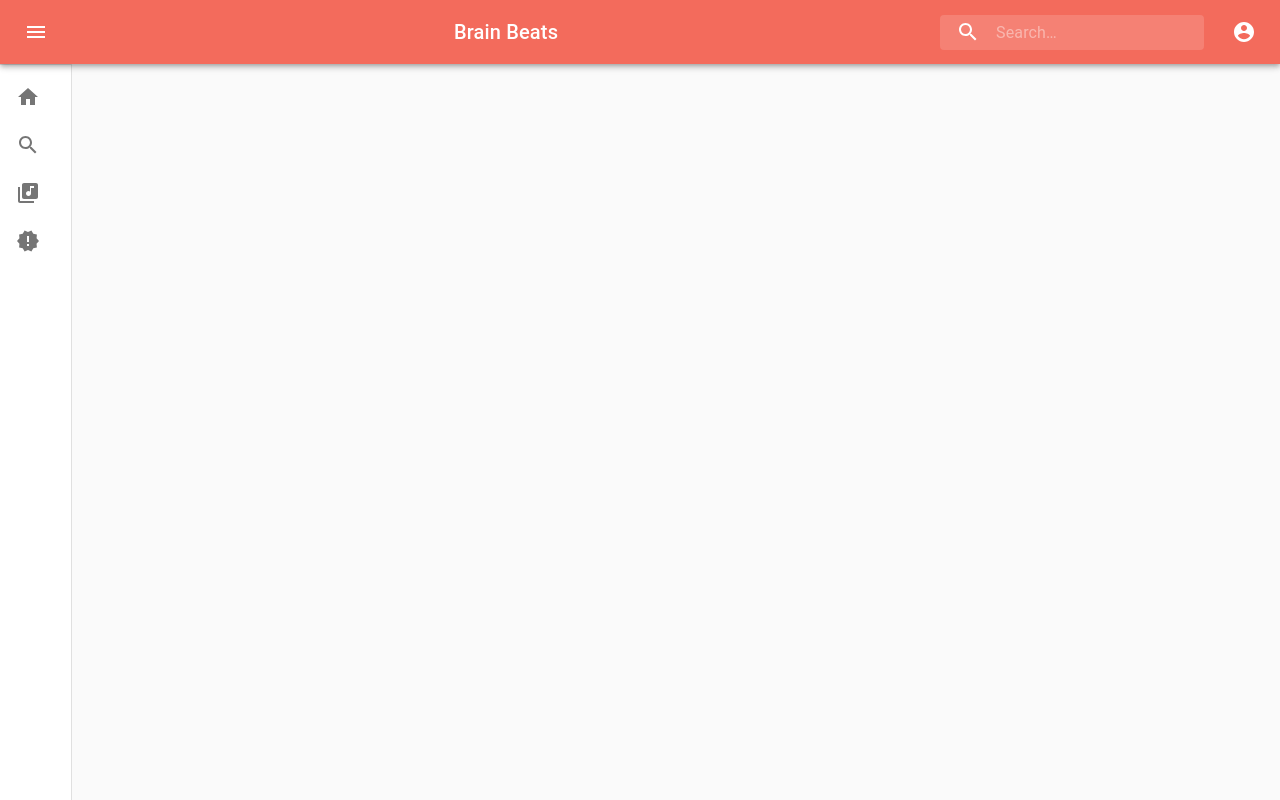
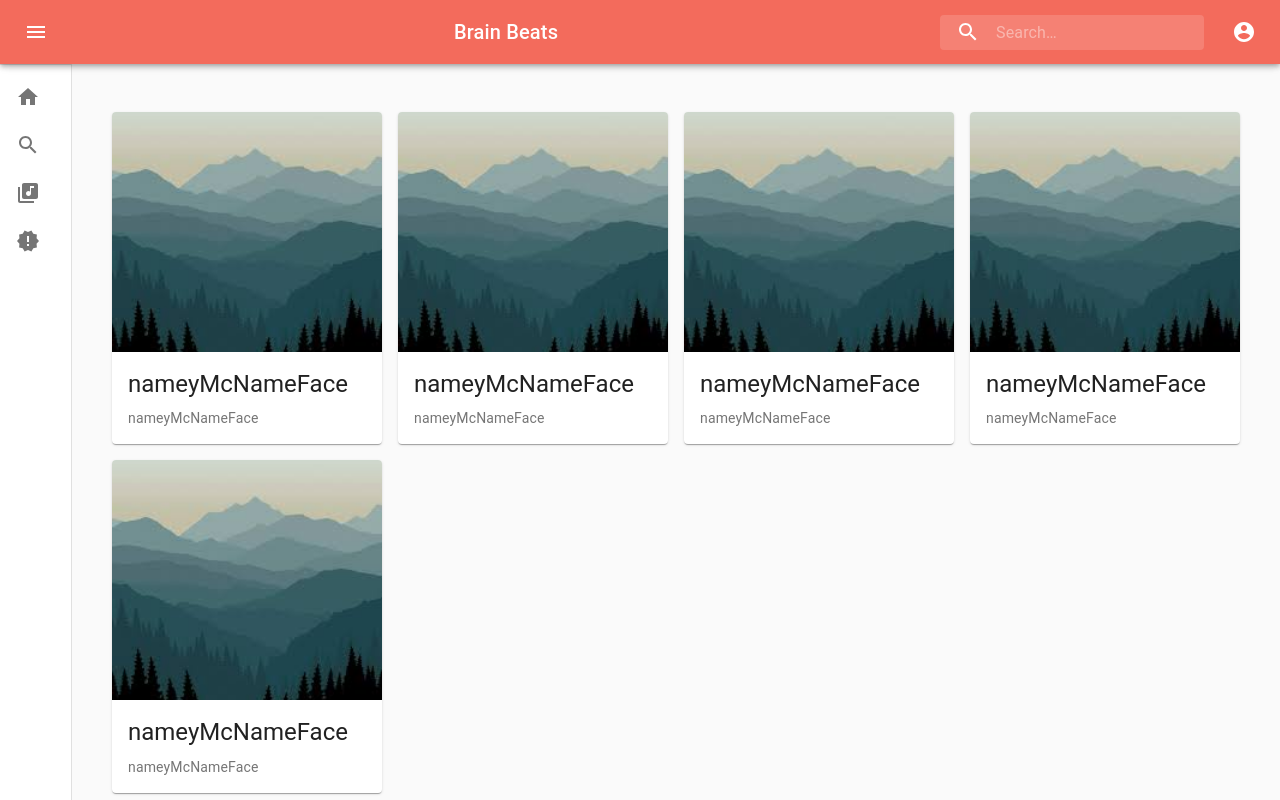
Before and after one commit to BrainBeatsUCF/brainbeats-web, a React (Create React App) app: page / in a window 1280 px wide. Both pictures are taken after a click on the button "Your Library". Built offline with nearby package versions, Linux system fonts and the light colour scheme.

Commit message:
Added tile generation to Library Page

```diff
--- a/src/components/Dashboard.tsx
+++ b/src/components/Dashboard.tsx
@@ -147,7 +147,7 @@ const useStyles = makeStyles(theme => ({
   },
 }));
 
-export default function Dashboard() {
+const Dashboard: React.FC = () => {
   const classes = useStyles();
 	const history = useHistory();
 
@@ -162,7 +162,7 @@ export default function Dashboard() {
 	  setOpen(false);
   };
 
-  const handlePageSelection = (page: React.SetStateAction<JSX.Element>) => {
+  const handlePageSelection = (page: any) => {
     setPage(page);
   }
 
@@ -175,7 +175,7 @@ export default function Dashboard() {
     }
   };
 
-  const fixedHeightPaper = clsx(classes.paper, classes.fixedHeight);
+  // const fixedHeightPaper = clsx(classes.paper, classes.fixedHeight);
   const menuId = 'primary-search-account-menu';
 
 	return (
@@ -214,7 +214,7 @@ export default function Dashboard() {
         aria-controls={menuId}
         aria-haspopup="true"
         onClick={async (): Promise<void> => {
-              handleProfileMenuOpen(history);
+          handleProfileMenuOpen(history);
         }}
         color="inherit"
         >
@@ -271,3 +271,5 @@ export default function Dashboard() {
 	  </div>
 	);
 }
+
+export default Dashboard;
--- a/src/components/LibraryPage.tsx
+++ b/src/components/LibraryPage.tsx
@@ -1,10 +1,107 @@
 import React from 'react';
-import CssBaseline from '@material-ui/core/CssBaseline';
+import BackendContext from '../util/api/backendContext';
+import { makeStyles } from '@material-ui/core/styles';
+import {
+    Grid,
+    Card,
+    CardContent,
+    Typography,
+    CardHeader,
+    CardActionArea,
+    CardActions,
+    CardMedia,
+    Button
+} from '@material-ui/core/';
+import MoreVertIcon from '@material-ui/icons/MoreVert';
 
-export default function LibraryPage() {
-  return (
-    <React.Fragment>
-      <CssBaseline />
-    </React.Fragment>
+const useStyles = makeStyles(theme => ({
+  root: {
+      flexGrow: 1,
+      padding: theme.spacing(2)
+  },
+  card: {
+    maxWidth: 345
+  }
+}))
+
+interface Playlist {
+  playlistId: string;
+  playlistName: string;
+  playlistImage: string;
+  ownerId: string;
+  songList: string[];
+  isPrivate: boolean;
+}
+
+const LibraryPage: React.FC = () => {
+  const classes = useStyles();
+  const api = React.useContext(BackendContext);
+
+  const [playlists, setPlaylists] = React.useState([] as Playlist[]);
+  const [loading, setLoading] = React.useState(true);
+
+  React.useEffect(() => {
+    if (loading) {
+      api.getSavedPlaylists('', '')
+      .then(async (playlistCollection) => {
+
+        let playlistData = [] as Playlist[];
+
+        playlistCollection.forEach(async (playlist) => {
+          await api.demoGetPlaylist(playlist)
+            .then((info) => {
+              playlistData.push(info);
+            });
+        });
+
+        setPlaylists(playlistData);
+      })
+      .then(() => {
+        setLoading(false);
+      })
+      .catch((err) => {
+        console.log(err);
+      });
+    }
+  }, [api]);
+
+  if (loading) return (<div>Loading...</div>);
+
+  return(
+    <div className={classes.root}>
+      <Grid
+        container
+        spacing={2}
+        direction="row"
+        justify="flex-start"
+        alignItems="flex-start"
+      >
+        {playlists !== undefined ? playlists.map((elem: Playlist) => (
+          <Grid item xs={12} sm={6} md={3} key={playlists.indexOf(elem)}>
+            <Card className={classes.card}>
+              <CardActionArea>
+                <CardMedia
+                  component="img"
+                  alt="Contemplative Reptile"
+                  height="240"
+                  image={elem.playlistImage}
+                  title="Contemplative Reptile"
+                />
+                <CardContent>
+                  <Typography gutterBottom variant="h5" component="h2" align="left">
+                    {elem.playlistName}
+                  </Typography>
+                  <Typography variant="body2" color="textSecondary" component="p" align="left">
+                    {elem.playlistName}
+                  </Typography>
+                </CardContent>
+              </CardActionArea>
+            </Card>
+          </Grid>
+        )) : <div>Loading...</div>}
+      </Grid>
+    </div>
   );
 }
+
+export default LibraryPage;
```
